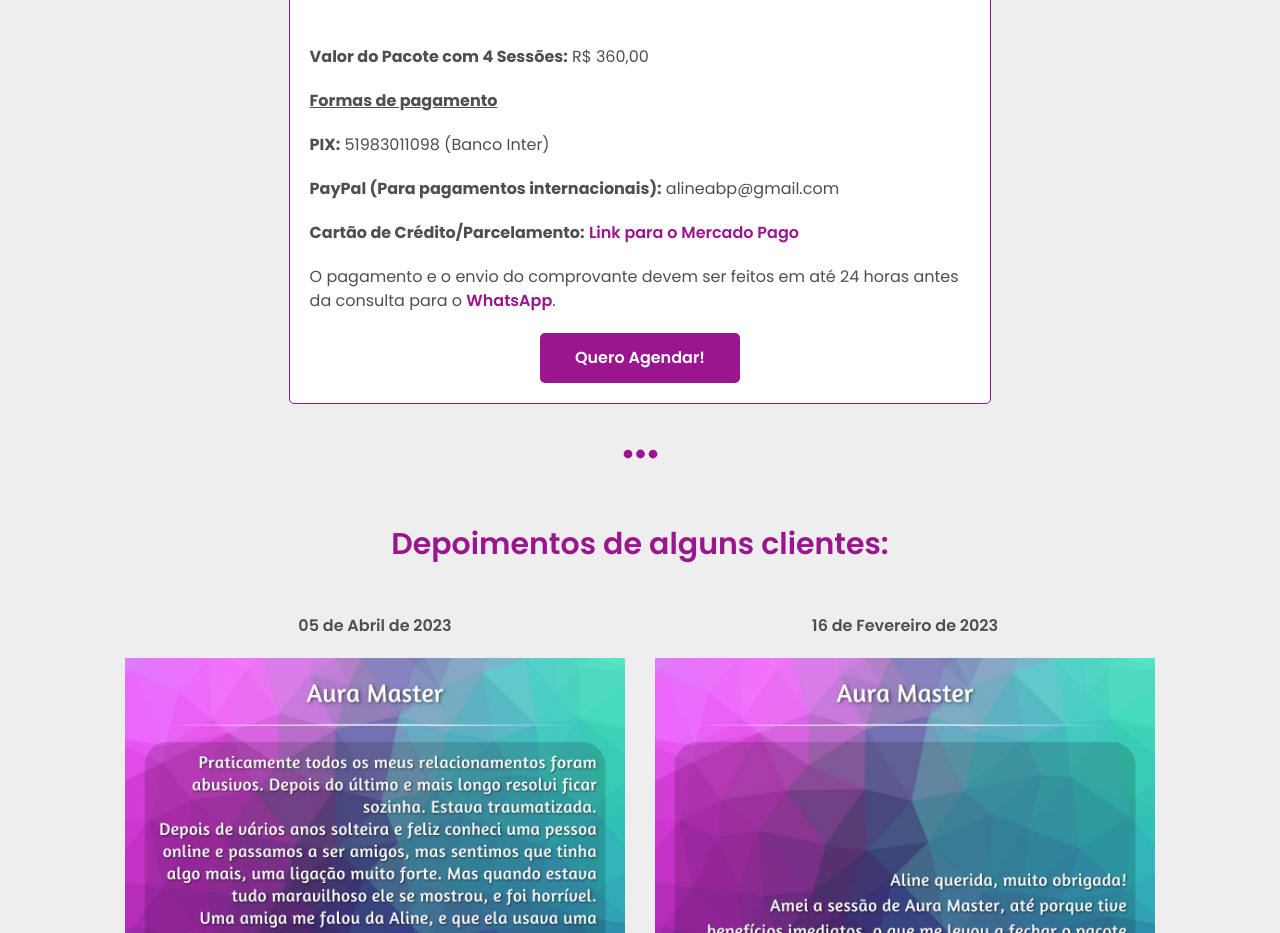
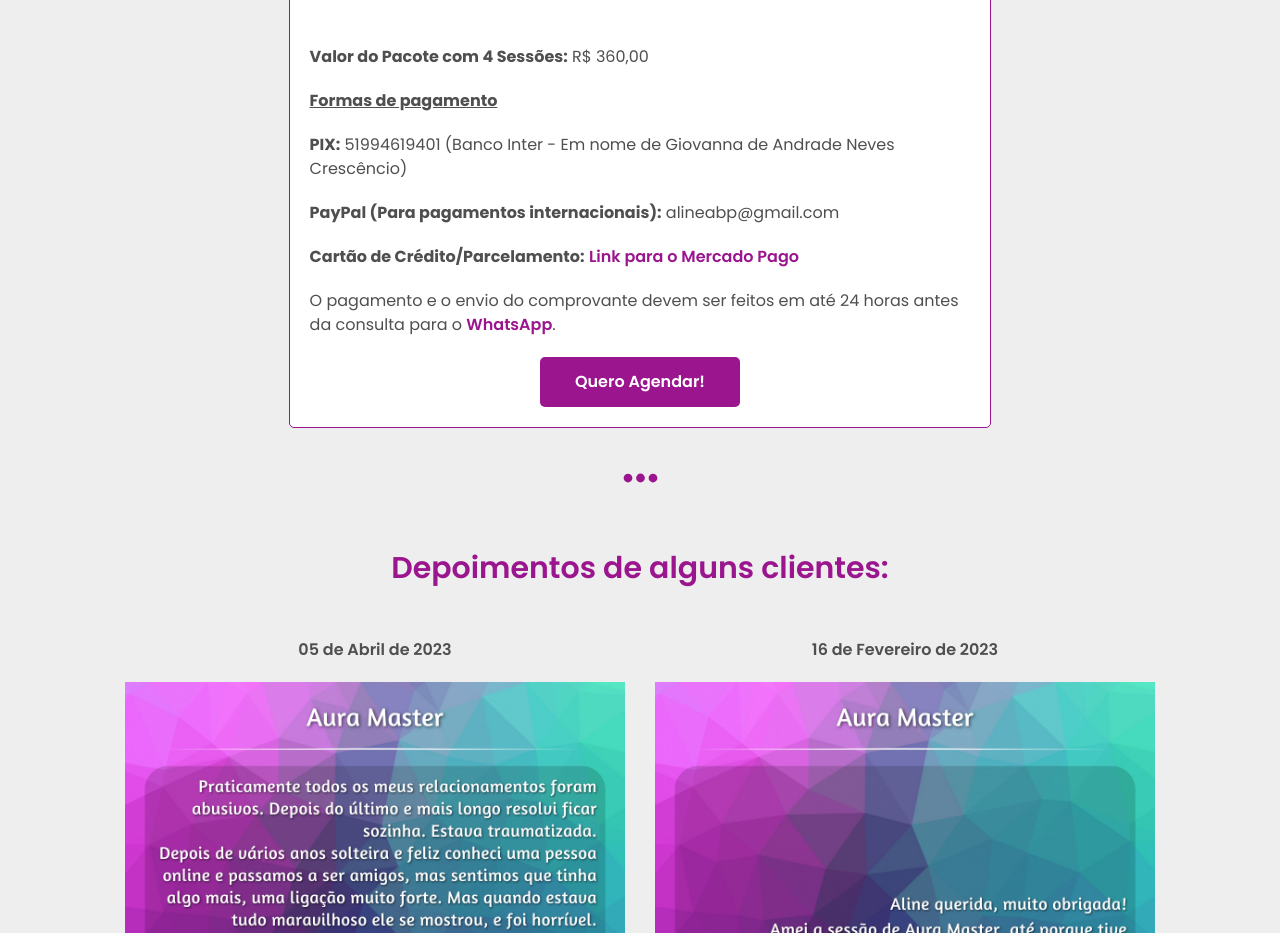
Before and after one commit to alinebastos/alinebastosterapeuta, a React (Create React App) app: page / in a window 1280 px wide. Shown: the part 2320-3253 px from the top of the page. Built offline with nearby package versions, Linux system fonts and the light colour scheme.

Commit message:
Change PIX

```diff
--- a/src/pages/aura-master/index.js
+++ b/src/pages/aura-master/index.js
@@ -217,7 +217,7 @@ function AuraMaster () {
                         <Icon icon={faEllipsis} />
                         <p><b>Valor do Pacote com 4 Sessões:</b> R$ 360,00</p>
                         <p><b><u>Formas de pagamento</u></b></p>
-                        <p><b>PIX:</b> 51983011098 (Banco Inter)</p>
+                        <p><b>PIX:</b> 51994619401 (Banco Inter - Em nome de Giovanna de Andrade Neves Crescêncio)</p>
                         <p><b>PayPal (Para pagamentos internacionais):</b> alineabp@gmail.com</p>
                         <p><b>Cartão de Crédito/Parcelamento:</b> <a href="https://mpago.la/13QpSbJ" target="_blank" rel="noreferrer" >Link para o Mercado Pago</a><br /></p>
                         <p>O pagamento e o envio do comprovante devem ser feitos em até 24 horas antes da consulta para o <a href='https://api.whatsapp.com/send?phone=5551983011098' target="_blank" rel="noreferrer">WhatsApp</a>.</p>
```
